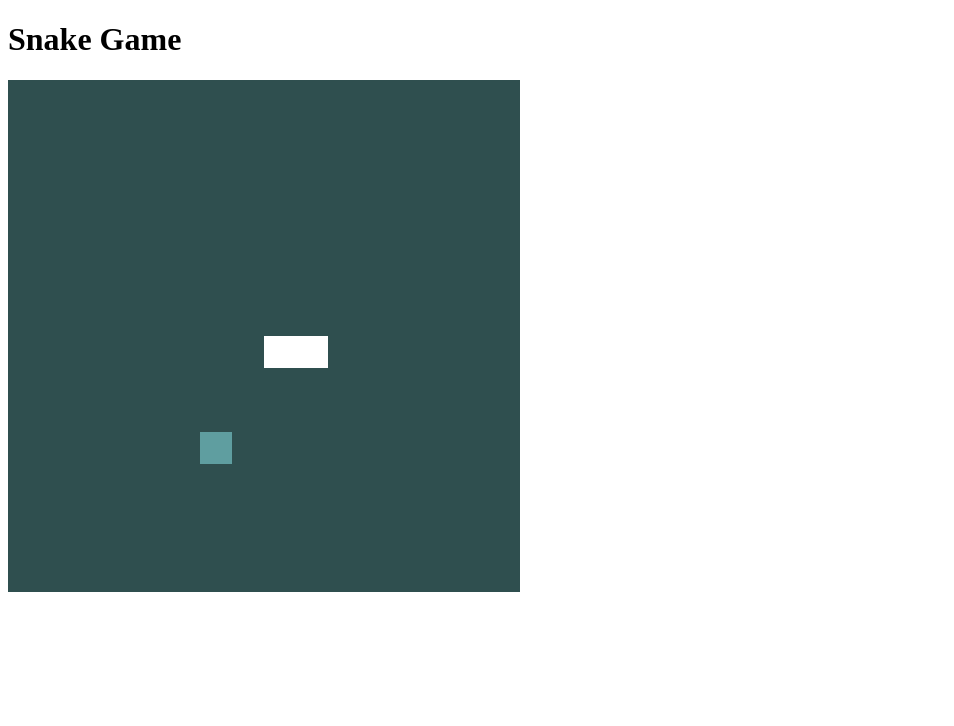
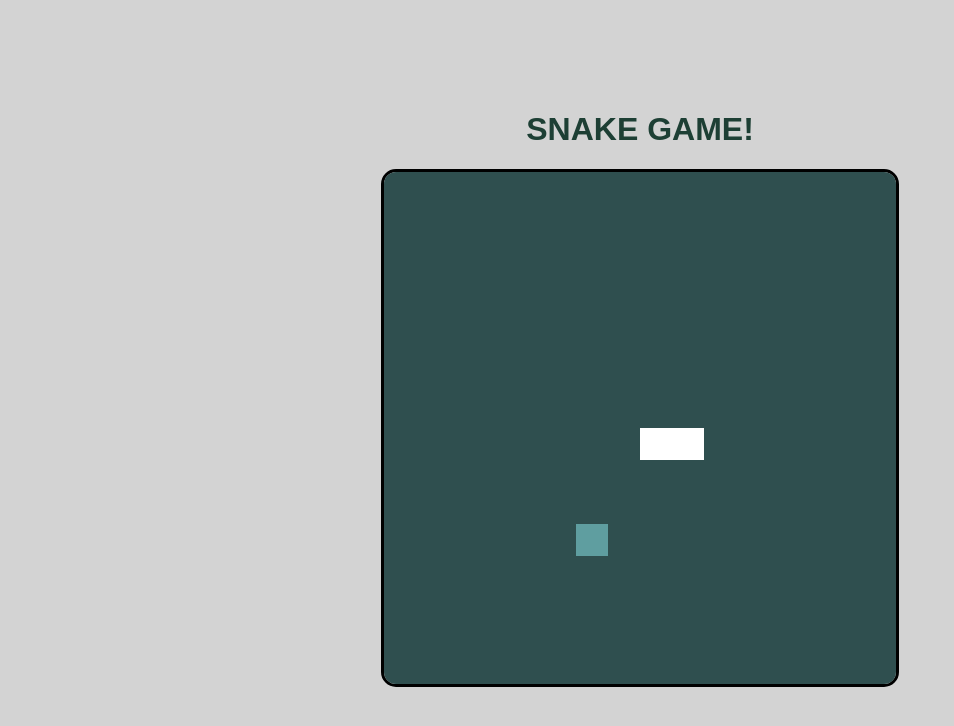
Before and after one commit to cetobi/game-snake, a plain HTML site: page index.html in a window 1280 px wide. Shown: the whole page, without its empty margins (0-954 px from the left). Drawn offline with Linux system fonts and the light colour scheme.

Commit message:
Adicionar estilo na pagina

```diff
--- a/index.html
+++ b/index.html
@@ -8,7 +8,7 @@
     <link rel="stylesheet" href="style.css">
 </head>
 <body>
-    <h1>Snake Game</h1>
+    <h1>SNAKE GAME!</h1>
     <canvas id="snake" width="512" height="512"></canvas>
 </body>
 
--- a/script.js
+++ b/script.js
@@ -10,6 +10,10 @@ let direction = "right";
 let food = {
     x: Math.floor(Math.random() * 15 + 1) * box,
     y: Math.floor(Math.random() * 15 + 1) * box
+}
+let parede = {
+    x: Math.floor(Math.random() * 16) * box,
+    y: Math.floor(Math.random() * 16) * box
 }
 
 function criarBG() {
@@ -24,12 +28,10 @@ function criarCobrinha() {
     }
 }
 
-function drawFood(){
+function drawFood() {
     context.fillStyle = "CadetBlue";
     context.fillRect(food.x, food.y, box, box);
 }
-
-//function criarParede
 
 document.addEventListener('keydown', update);
 
--- a/style.css
+++ b/style.css
@@ -1,3 +1,16 @@
 body{
+    background-color: lightgray;
+    height: 95vh;
+    width: 95;
+    display: flex;
+    justify-content: center;
+    align-items: center;
+    flex-direction: column;
+    color: rgb(29, 63, 52);
+    font-family: Arial, Helvetica, sans-serif;
+}
 
+#snake{
+    border: 3px solid black;
+    border-radius: 15px;
 }
```
